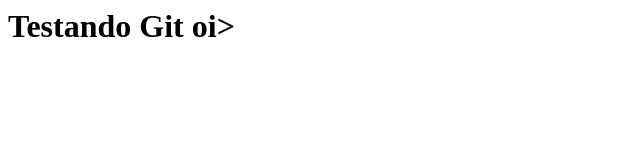
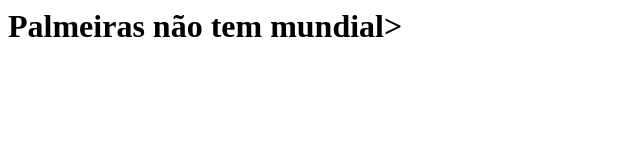
Before and after one commit to ElytonSilva/curso-git, a plain HTML site: page index.html in a window 1280 px wide. Shown: the whole page, without its empty margins (0-640 px from the left). Drawn offline with Linux system fonts and the light colour scheme.

Commit message:
sem mundial

```diff
--- a/index.html
+++ b/index.html
@@ -1,7 +1,7 @@
 <html>
 
 <body>
-	<h1>Testando Git oi></h1>
+	<h1>Palmeiras não tem mundial></h1>
 </body>
 
 <head></head>
```
